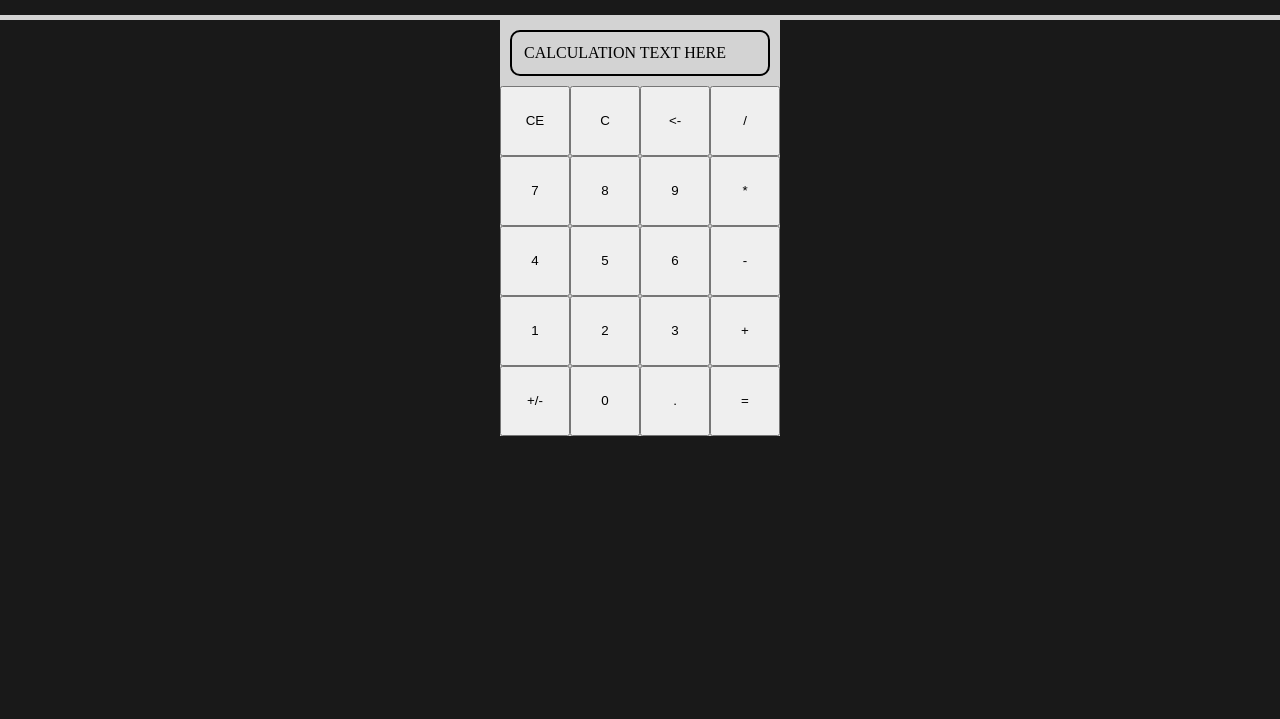
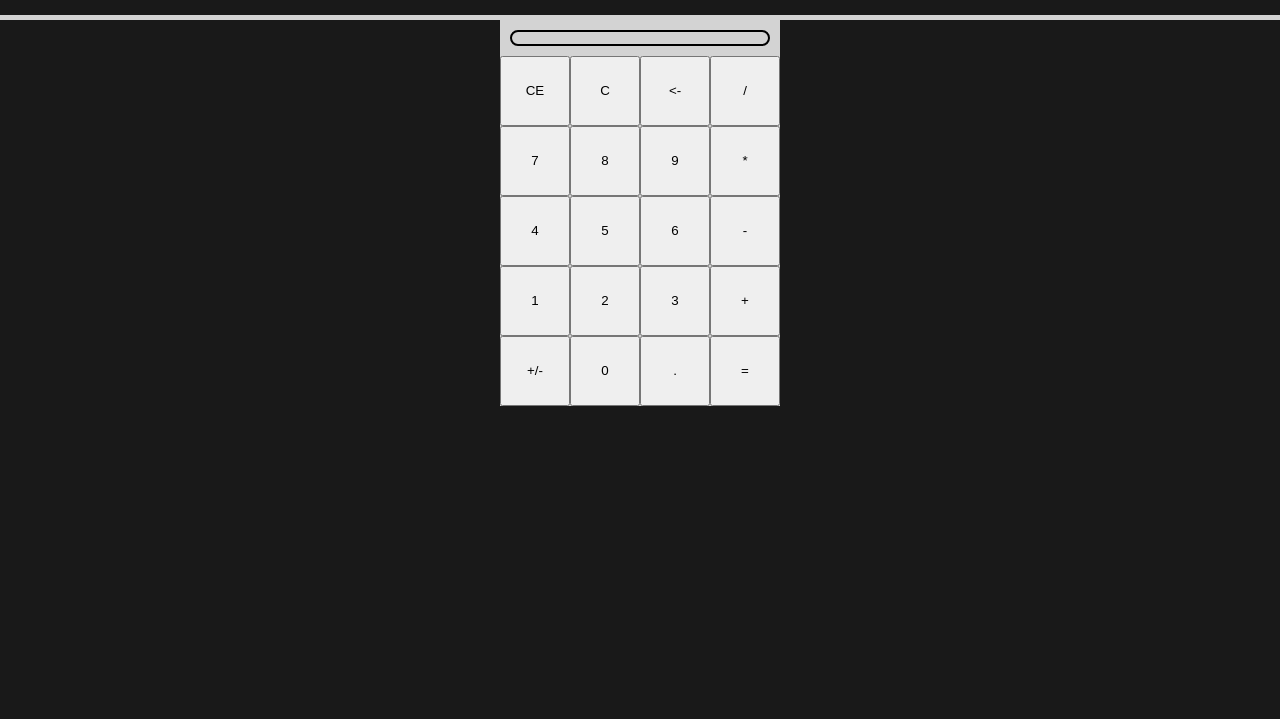
Before and after one commit to ianhouston/calculator, a plain HTML site: page index.html in a window 1280 px wide. Shown: the part 81-800 px from the top of the page. Drawn offline with Linux system fonts and the light colour scheme.

Commit message:
removed placeholder text in calculator text window

```diff
--- a/index.html
+++ b/index.html
@@ -11,7 +11,7 @@
     </div>
     <div class="calculatorContainer">
         <div class="calculatorTextContainer">
-            <p class="calculatorText">CALCULATION TEXT HERE</p>
+            <p class="calculatorText"></p>
         </div>
     </div>
     <link rel="stylesheet" href="style.css">
```
